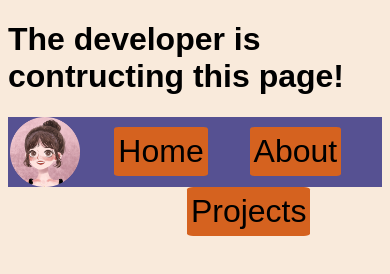
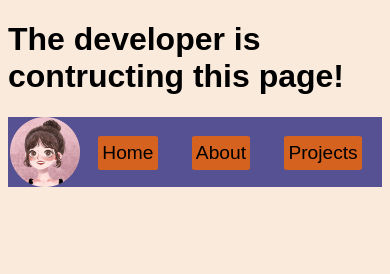
Before and after one commit to xiemengjie-kay/Personal-Website, a plain HTML site: page MengjieXie/projects.html in a window 390 px wide. Drawn offline with Linux system fonts and the light colour scheme.

Commit message:
fix error in the header in iphone 12 pro view

```diff
--- a/MengjieXie/css/about.css
+++ b/MengjieXie/css/about.css
@@ -95,10 +95,10 @@ h3{
 		text-decoration: none;
 		background-color: #d5621f;
 		color: black;
-		font-size: 100%;
+		font-size: 120%;
 		display: inline-block;
-		margin-top: 10.5px;
-		margin-right: 10%;
+		margin-top: 19px;
+		margin-right: 8%;
 		padding-top: 6px;
 		padding-bottom: 6px;
 		padding-left: 4px;
@@ -110,9 +110,9 @@ h3{
 		text-decoration: none;
 		background-color: #d5621f;
 		color: black;
-		font-size: 100%;
+		font-size: 120%;
 		display: inline-block;
-		margin-top: 10.5px;
+		margin-top: 19px;
 		padding-top: 6px;
 		padding-bottom: 6px;
 		padding-left: 4px;
@@ -124,10 +124,10 @@ h3{
 		text-decoration: none;
 		background-color: #d5621f;
 		color: black;
-		font-size: 100%;
-		margin-left: 10%;
+		font-size: 120%;
+		margin-left: 8%;
 		display: inline-block;
-		margin-top: 10.5px;
+		margin-top: 19px;
 		padding-top: 6px;
 		padding-bottom: 6px;
 		padding-left: 4px;
--- a/MengjieXie/css/projects.css
+++ b/MengjieXie/css/projects.css
@@ -62,3 +62,49 @@ body{
 	padding-right: 4px;
 	border-radius: 5%;
 }
+
+@media only screen and (max-width: 700px){
+	#link1{
+		text-decoration: none;
+		background-color: #d5621f;
+		color: black;
+		font-size: 120%;
+		display: inline-block;
+		margin-top: 19px;
+		margin-right: 8%;
+		padding-top: 6px;
+		padding-bottom: 6px;
+		padding-left: 4px;
+		padding-right: 4px;
+		border-radius: 5%;
+	}
+
+	#link2{
+		text-decoration: none;
+		background-color: #d5621f;
+		color: black;
+		font-size: 120%;
+		display: inline-block;
+		margin-top: 19px;
+		padding-top: 6px;
+		padding-bottom: 6px;
+		padding-left: 4px;
+		padding-right: 4px;
+		border-radius: 5%;
+	}
+
+	#link3{
+		text-decoration: none;
+		background-color: #d5621f;
+		color: black;
+		font-size: 120%;
+		margin-left: 8%;
+		display: inline-block;
+		margin-top: 19px;
+		padding-top: 6px;
+		padding-bottom: 6px;
+		padding-left: 4px;
+		padding-right: 4px;
+		border-radius: 5%;
+	}
+}
```
